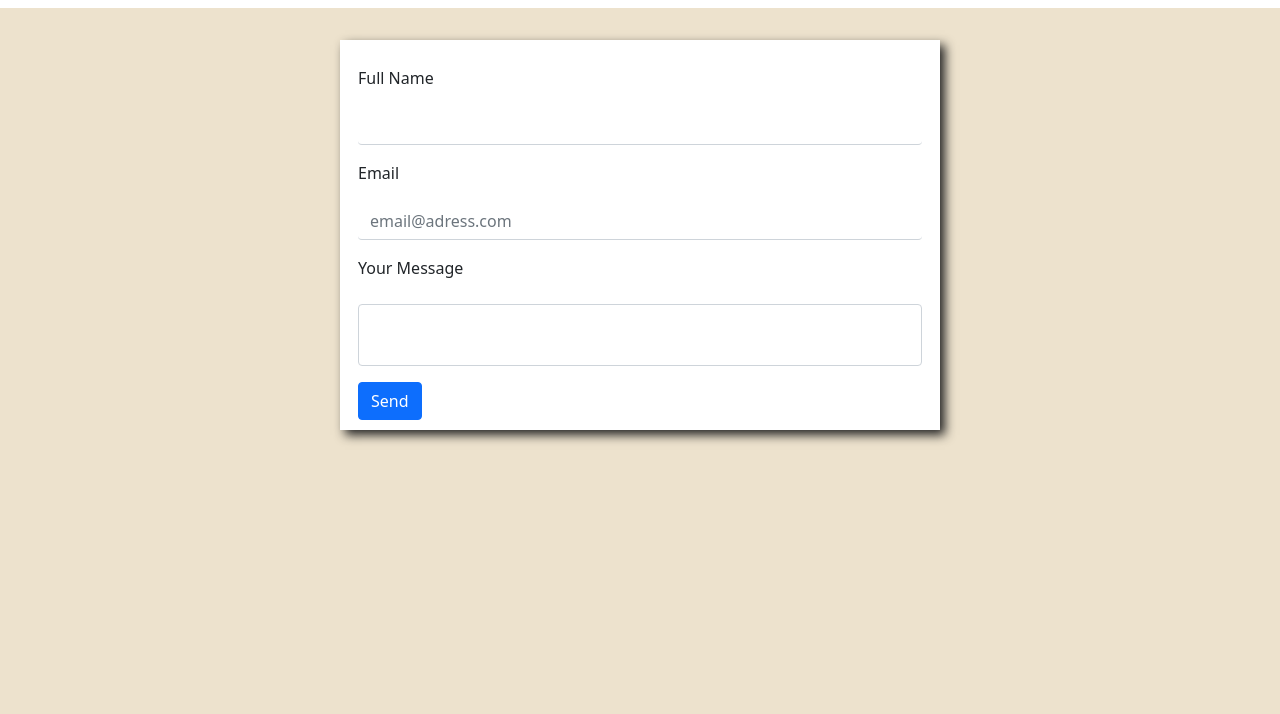
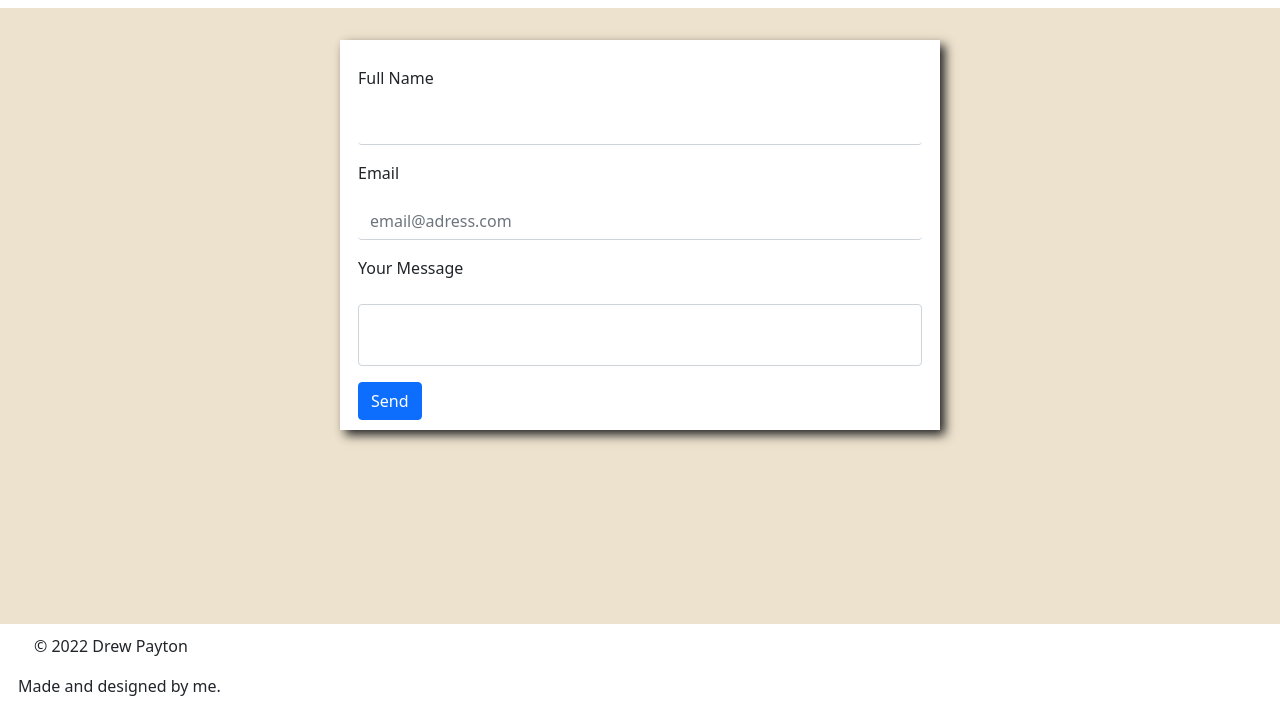
Before and after one commit to Drewpayton/personal-portfolio, a plain HTML site: page contact-me/index.html in a window 1280 px wide. Shown: the part 86-800 px from the top of the page. Drawn offline with nearby package versions, Linux system fonts and the light colour scheme.

Commit message:
updating

```diff
--- a/contact-me/index.html
+++ b/contact-me/index.html
@@ -56,7 +56,10 @@
     </div>
 
 
-
+    <div id="footer-bottom">
+      <p class="d-inline-block ms-4 w-50 fs-6 fw-lighter">© 2022 Drew Payton</p>
+      <p class="d-inline-block ms-2 w-50 fw-lighter">Made and designed by me.</p>
+    </div>
 
 
 </body>
--- a/contact-me/style.css
+++ b/contact-me/style.css
@@ -12,6 +12,16 @@ form {
     padding: 10px;
 
 }
+
+#footer-bottom {
+    position: fixed;
+            padding: 10px 10px 0px 10px;
+            bottom: 0;
+            width: 100%;
+            /* Height of the footer*/
+            height: 90px;
+            background: white;
+ }
 
 .form-submit {
 
```
